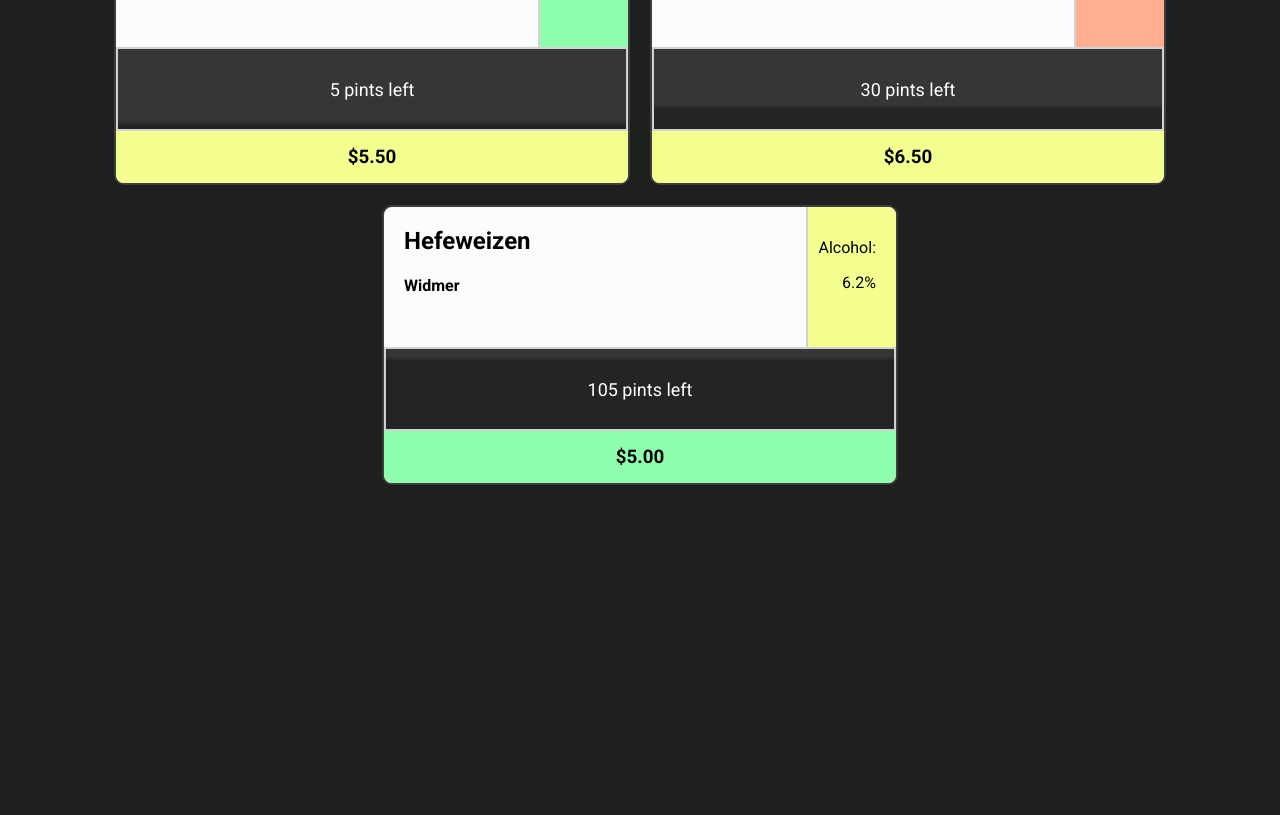
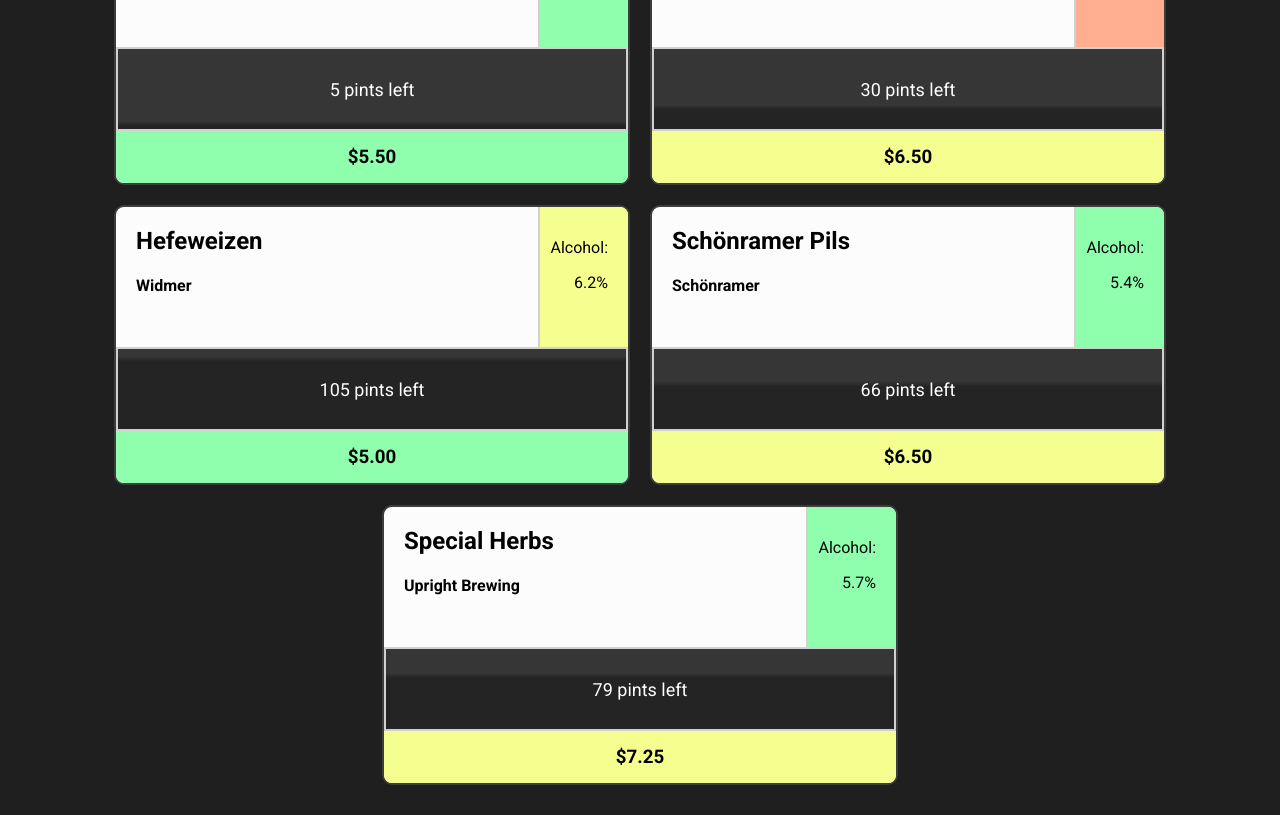
Before and after one commit to LiamPKenna/tap-room, a React (Create React App) app: page / in a window 1280 px wide. Shown: the part 580-1395 px from the top of the page. Before the commit the page ends 1095 px from the top, so only its background shows below. Built offline with nearby package versions, Linux system fonts and the light colour scheme.

Commit message:
Add aditional kegs and adjust price color point

```diff
--- a/src/components/Price.jsx
+++ b/src/components/Price.jsx
@@ -11,7 +11,7 @@
   const colorCode = (value) => {
     if (value > 7.5) {
       return '#ffaf8f';
-    } else if (value > 5) {
+    } else if (value > 5.5) {
       return '#f4ff8f';
     } else {
       return '#8fffad';
--- a/src/kegs.js
+++ b/src/kegs.js
@@ -39,6 +39,22 @@
     pints: 105,
     id: '55803490-9ff1-4681-9d6c-3e78dd77f0c5'
   },
+  {
+    name: 'Schönramer Pils',
+    brand: 'Schönramer',
+    price: 6.5,
+    alcoholContent: 5.4,
+    pints: 66,
+    id: '55803490-9ff1-4681-9d6c-3e78dd77f0c6'
+  },
+  {
+    name: 'Special Herbs',
+    brand: 'Upright Brewing',
+    price: 7.25,
+    alcoholContent: 5.7,
+    pints: 79,
+    id: '55803490-9ff1-4681-9d6c-3e78dd77f0c7'
+  },
 ];
 
 export default kegs;
```
